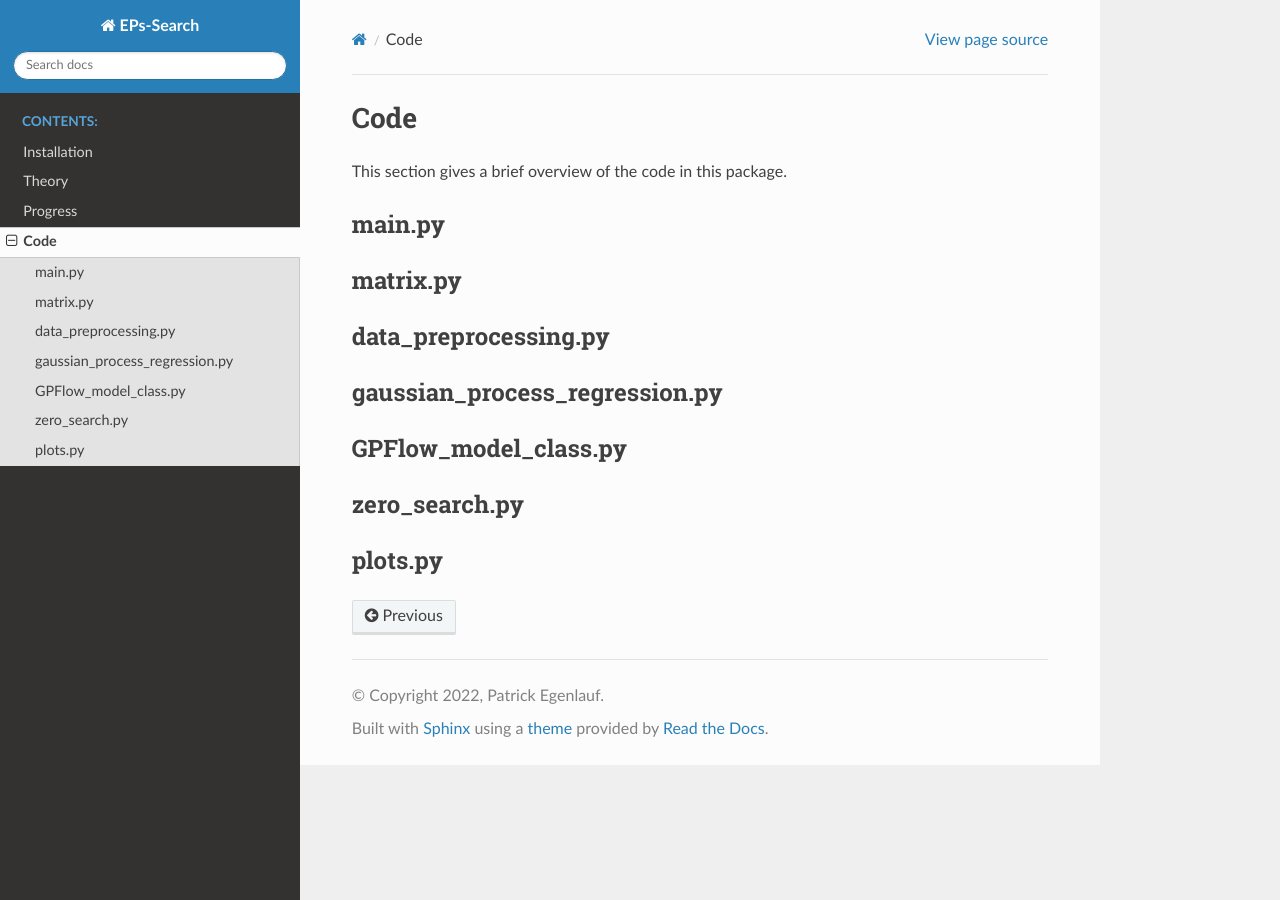
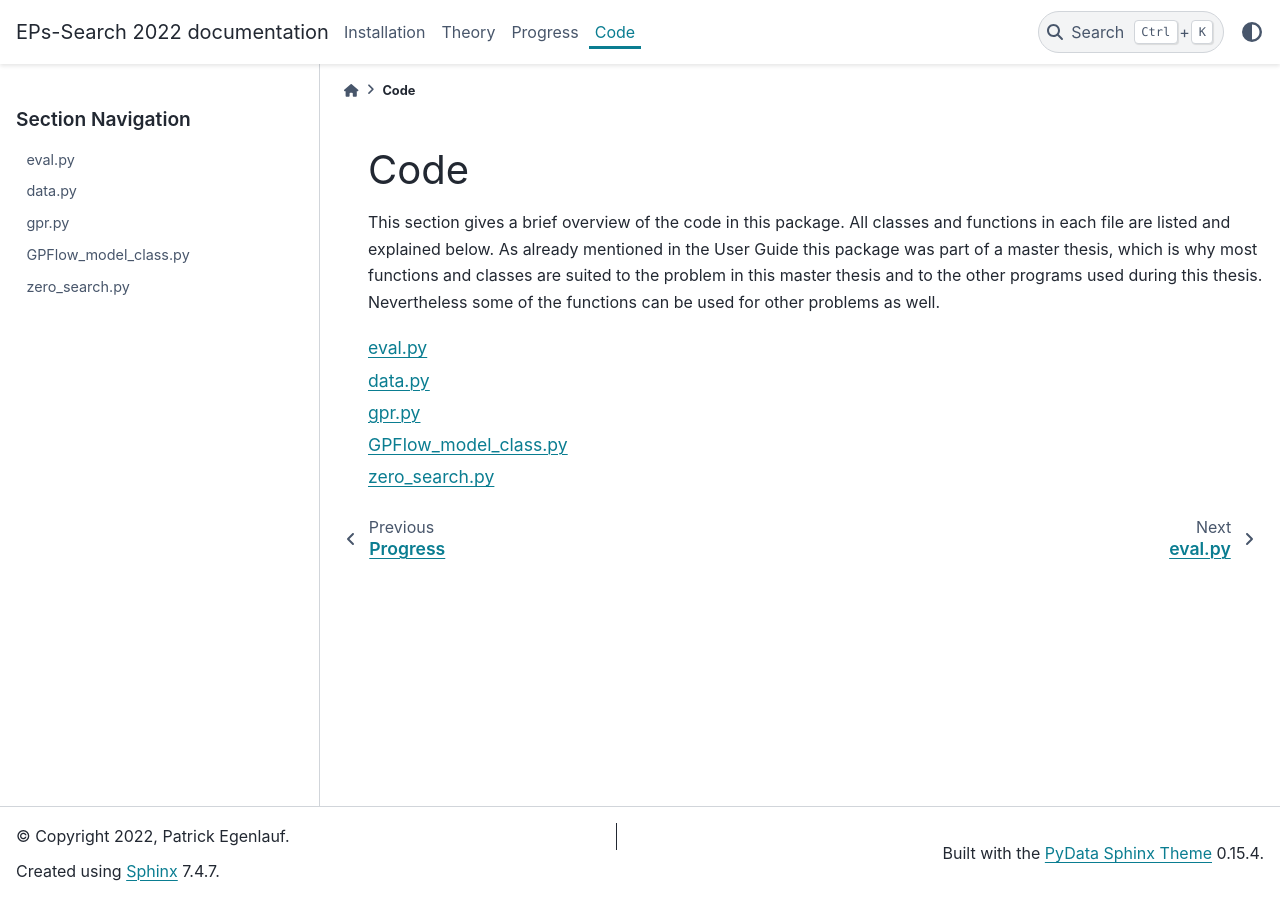
Before and after one commit to Search-for-EPs/Search-for-EPs, a Sphinx documentation site: the page built from docs/source/_pages/code.rst, in a window 1280 px wide. Built offline with Sphinx 7.4.7 and the PyData theme 0.15.4, drawn with Linux system fonts in a browser that asks for light colours.

Commit message:
added autodoc to documentation, changed layout of html and deleted unnecessary images

```diff
--- /dev/null
+++ b/docs/source/_pages/GPFlow_model_class.rst
@@ -0,0 +1,5 @@
+GPFlow_model_class.py
+---------------------
+
+.. automodule:: searchep.GPFlow_model_class
+    :members:
--- a/docs/source/_pages/code.rst
+++ b/docs/source/_pages/code.rst
@@ -1,37 +1,15 @@
 Code
 ====
 
-This section gives a brief overview of the code in this package.
+This section gives a brief overview of the code in this package. All classes and functions in each file are listed and
+explained below. As already mentioned in the User Guide this package was part of a master thesis, which is why most
+functions and classes are suited to the problem in this master thesis and to the other programs used during this thesis.
+Nevertheless some of the functions can be used for other problems as well.
 
-main.py
--------
+.. toctree::
 
-
-
-matrix.py
----------
-
-
-
-data_preprocessing.py
----------------------
-
-
-
-gaussian_process_regression.py
-------------------------------
-
-
-
-GPFlow_model_class.py
----------------------
-
-
-
-zero_search.py
---------------
-
-
-
-plots.py
---------
+    eval
+    data
+    gpr
+    GPFlow_model_class
+    zero_search
--- /dev/null
+++ b/docs/source/_pages/data.rst
@@ -0,0 +1,5 @@
+data.py
+---------------------
+
+.. automodule:: searchep.data
+    :members:
--- /dev/null
+++ b/docs/source/_pages/eval.rst
@@ -0,0 +1,5 @@
+eval.py
+---------------------
+
+.. automodule:: searchep.eval
+    :members:
--- /dev/null
+++ b/docs/source/_pages/gpr.rst
@@ -0,0 +1,5 @@
+gpr.py
+------------------------------
+
+.. automodule:: searchep.gpr
+    :members:
--- /dev/null
+++ b/docs/source/_pages/zero_search.rst
@@ -0,0 +1,5 @@
+zero_search.py
+--------------
+
+.. automodule:: searchep.zero_search
+    :members:
--- /dev/null
+++ b/docs/source/_static/css/custom.css
@@ -0,0 +1,11 @@
+/* Make each footer item in-line so they stack horizontally instead of vertically */
+.footer-item {
+  display: inline-block;
+}
+
+/* Add a separating border line for all but the last item */
+.footer-item:not(:last-child) {
+  border-right: 1px solid var(--pst-color-text-base);
+  margin-right: .5em;
+  padding-right: .5em;
+}
--- a/docs/source/conf.py
+++ b/docs/source/conf.py
@@ -10,9 +10,9 @@
 # add these directories to sys.path here. If the directory is relative to the
 # documentation root, use os.path.abspath to make it absolute, like shown here.
 #
-# import os
-# import sys
-# sys.path.insert(0, os.path.abspath('.'))
+import os
+import sys
+sys.path.insert(0, os.path.abspath('../..'))
 
 
 # -- Project information -----------------------------------------------------
@@ -31,8 +31,17 @@ release = '2022'
 # extensions coming with Sphinx (named 'sphinx.ext.*') or your custom
 # ones.
 extensions = [
-    'sphinx_rtd_theme',
+    'sphinx.ext.autodoc',
+    'sphinx.ext.coverage',
+    'sphinx.ext.napoleon',
+    'myst_parser',
 ]
+
+source_suffix = {
+    '.rst': 'restructuredtext',
+    '.txt': 'markdown',
+    '.md': 'markdown',
+}
 
 # Add any paths that contain templates here, relative to this directory.
 templates_path = ['_templates']
@@ -47,11 +56,30 @@ exclude_patterns = []
 
 # The theme to use for HTML and HTML Help pages.  See the documentation for
 # a list of builtin themes.
-#
-html_theme = "sphinx_rtd_theme"
+# https://pydata-sphinx-theme.readthedocs.io/en/stable/user_guide/index.html
+
+html_theme = "pydata_sphinx_theme"
+html_theme_options = {
+    "secondary_sidebar_items": ["page-toc"],
+    "show_prev_next": True,
+    "footer_items": ["copyright", "sphinx-version", "theme-version"],
+}
+
 numfig = True
 
 # Add any paths that contain custom static files (such as style sheets) here,
 # relative to this directory. They are copied after the builtin static files,
 # so a file named "default.css" will overwrite the builtin "default.css".
-html_static_path = []
+html_static_path = ['_static']
+
+html_css_files = [
+    'css/custom.css',
+]
+
+def skip(app, what, name, obj, would_skip, options):
+    if name == "__init__":
+        return False
+    return would_skip
+
+def setup(app):
+    app.connect("autodoc-skip-member", skip)
```
Also changed, not shown: docs/source/_pages/progress.rst (+26 -0 lines), docs/source/_pages/images/entropy_diff_normalized_all_divided_length.png (deleted), docs/source/_pages/images/model_noise_dependency_55.png (deleted), 3 other files.
